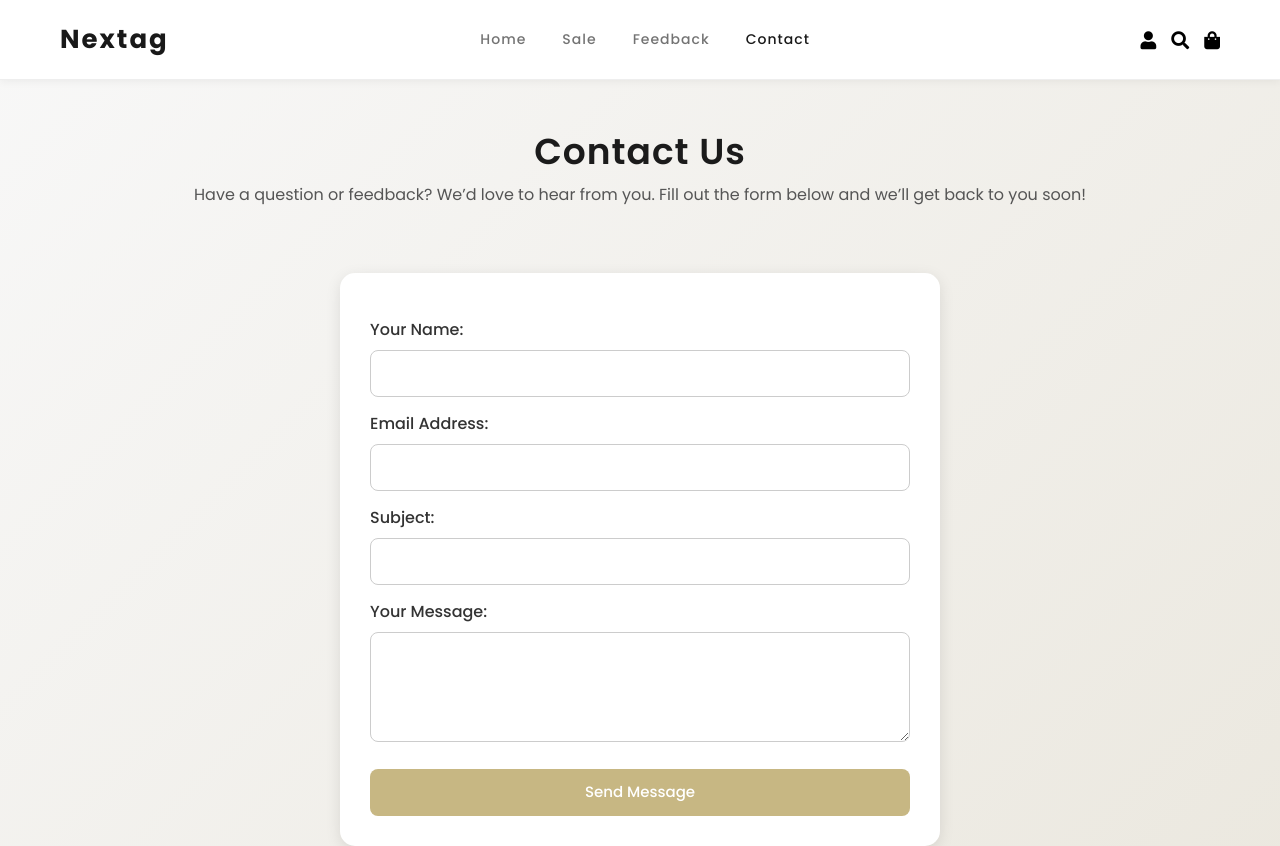
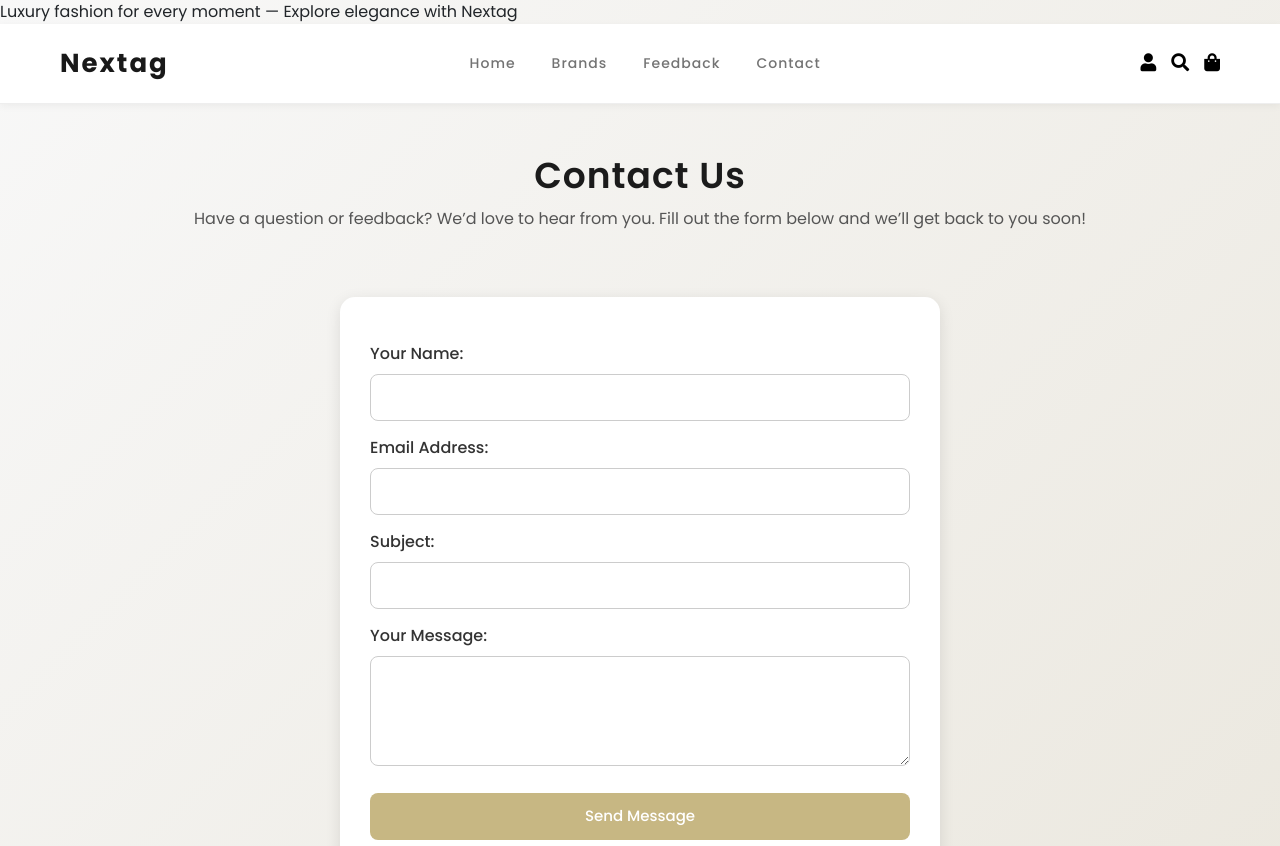
Before and after one commit to hassan2507b/bags, a plain HTML site: page contact.html in a window 1280 px wide. Shown: the top 846 px of the page. Drawn offline with nearby package versions, Linux system fonts and the light colour scheme.

Commit message:
Update navigation links and icons in contact.html

```diff
--- a/contact.html
+++ b/contact.html
@@ -136,6 +136,7 @@
 </head>
 <body>
 
+<div class="top-banner">Luxury fashion for every moment — <span>Explore elegance with Nextag</span></div>
   <nav class="navbar navbar-expand-lg navbar-light bg-white">
     <a class="navbar-brand" href="#">Nextag</a>
     <button class="navbar-toggler" type="button" data-bs-toggle="collapse" data-bs-target="#navbarNav">
@@ -144,14 +145,14 @@
     <div class="collapse navbar-collapse" id="navbarNav">
       <ul class="navbar-nav mx-auto">
         <li class="nav-item"><a class="nav-link" href="index.html">Home</a></li>
-        <li class="nav-item"><a class="nav-link" href="#">Sale</a></li>
+        <li class="nav-item"><a class="nav-link" href="#brand">Brands</a></li>
         <li class="nav-item"><a class="nav-link" href="feed.html">Feedback</a></li>
-        <li class="nav-item"><a class="nav-link active" href="contact.html">Contact</a></li>
+        <li class="nav-item"><a class="nav-link" href="contact.html">Contact</a></li>
       </ul>
-      <div class="nav-icons d-flex">
-        <i class="fas fa-user"></i>
-        <i class="fas fa-search"></i>
-        <i class="fas fa-shopping-bag"></i>
+      <div class="nav-icons d-flex align-items-center position-relative">
+        <a href="login.html"><i class="fas fa-user"></i></a>
+        <a href="#" id="search-icon"><i class="fas fa-search"></i></a>
+        <a href="#" id="cart-icon"><i class="fas fa-shopping-bag"></i></a>
       </div>
     </div>
   </nav>
```
